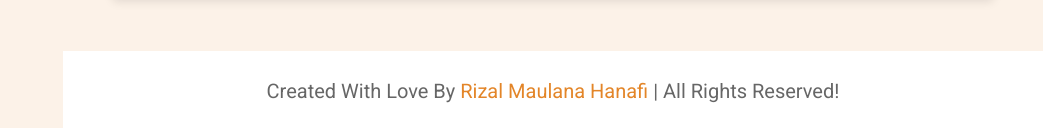
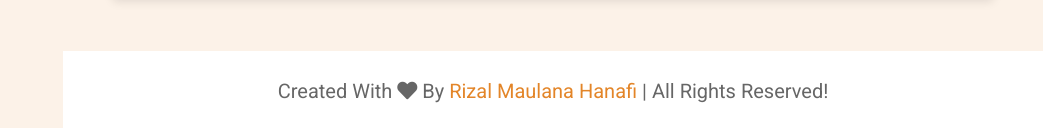
Before and after one commit to rizalmaulana03/portfolio, a plain HTML site: page index.html in a window 1280 px wide. Shown: the part 4943-5071 px from the top of the page, without its empty margins (237-1280 px from the left). Drawn offline with Linux system fonts and the light colour scheme.

Commit message:
mengubah icon love

```diff
--- a/index.html
+++ b/index.html
@@ -353,7 +353,7 @@
     <!-- contact section ends -->
 
     <!-- footer section  -->
-    <footer class="footer">created with love by <span> rizal maulana hanafi </span> | all rights reserved!</footer>
+    <footer class="footer">created with <i class="fas fa-heart"></i> by <span> rizal maulana hanafi </span> | all rights reserved!</footer>
 
     <!-- custom js file link  -->
     <script src="js/script.js"></script>
```
